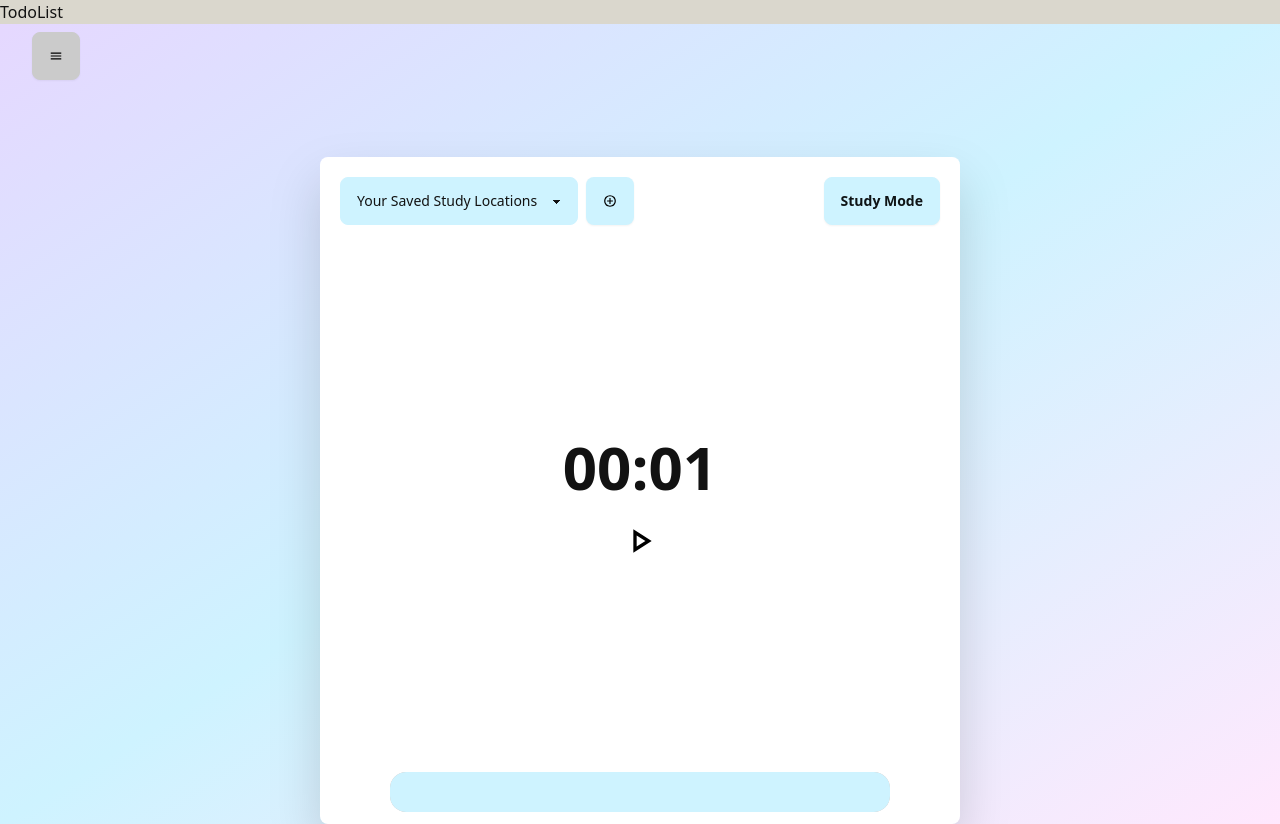
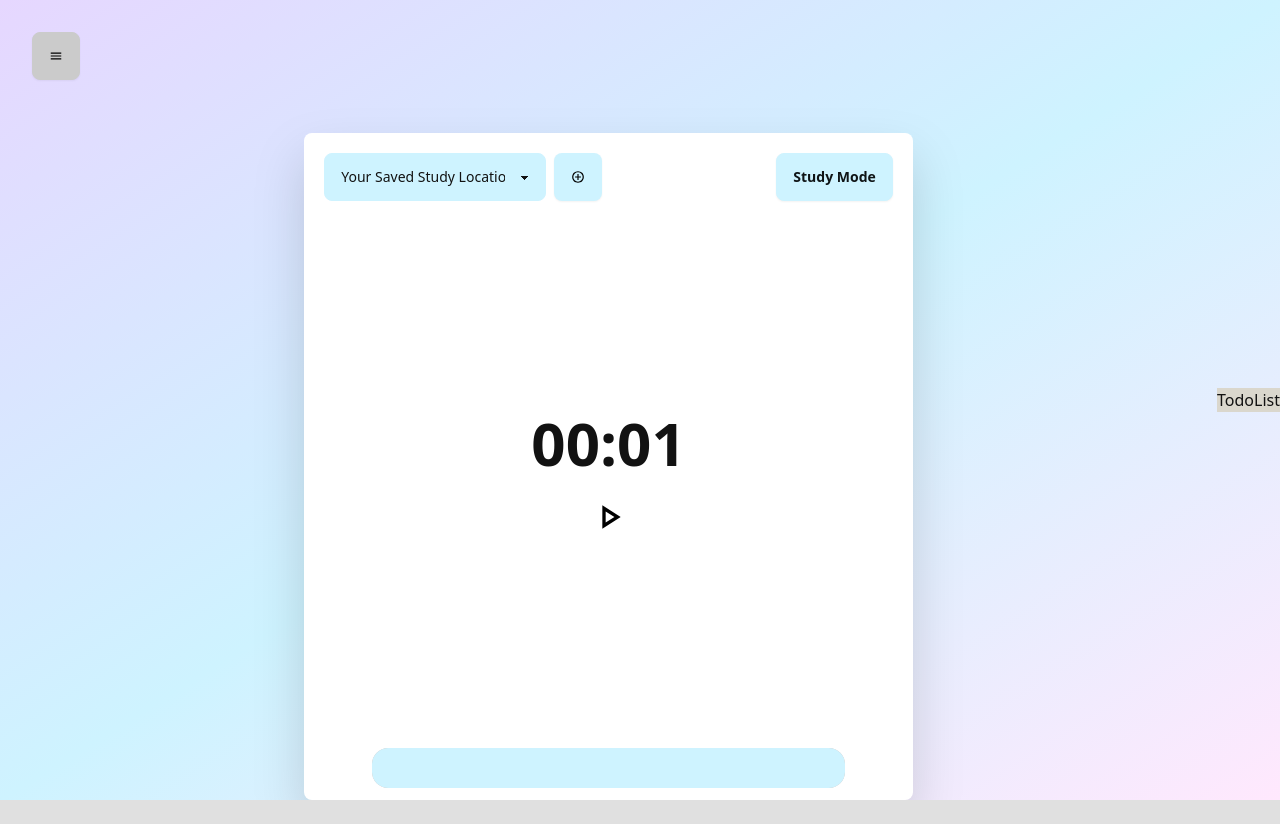
Before and after one commit to IsaacAu11/CM12005-group-cw, a SvelteKit app in the folder src/studyapp/: page / in a window 1280 px wide. After the commit the page ends 800 px from the top, so only its background shows below. Built offline with nearby package versions, Linux system fonts and the light colour scheme.

Commit message:
feat(todo_list): layout now incorperates todo_list

```diff
--- a/src/studyapp/src/components/TodoList.svelte
+++ b/src/studyapp/src/components/TodoList.svelte
@@ -2,5 +2,6 @@
 </script>
 
 <div class="bg-primary">
+	<!-- TODO: THIS IS NEXT -->
 	<p>TodoList</p>
 </div>
--- a/src/studyapp/src/routes/+page.svelte
+++ b/src/studyapp/src/routes/+page.svelte
@@ -42,11 +42,8 @@
 	}
 </script>
 
-<layer>
-	<TodoList />
-</layer>
-<layer>
-	<div class="h-screen flex flex-col items-center justify-end drop-shadow-2xl">
+<div class="h-screen flex items-center justify-between">
+	<div class="w-full h-screen flex flex-col items-center justify-end drop-shadow-2xl">
 		<div class="pt-5 pl-5 pr-5 w-1/2 h-5/6 rounded-lg {bgColor}">
 			{#if !timerStarted}
 				<!-- NOTE: Location Dropdown, Location Button and Study/Break Toggle -->
@@ -93,7 +90,9 @@
 			{/if}
 		</div>
 	</div>
-</layer>
+
+	<TodoList />
+</div>
 
 <NewLocationModal
 	{locationModalOpen}
```
